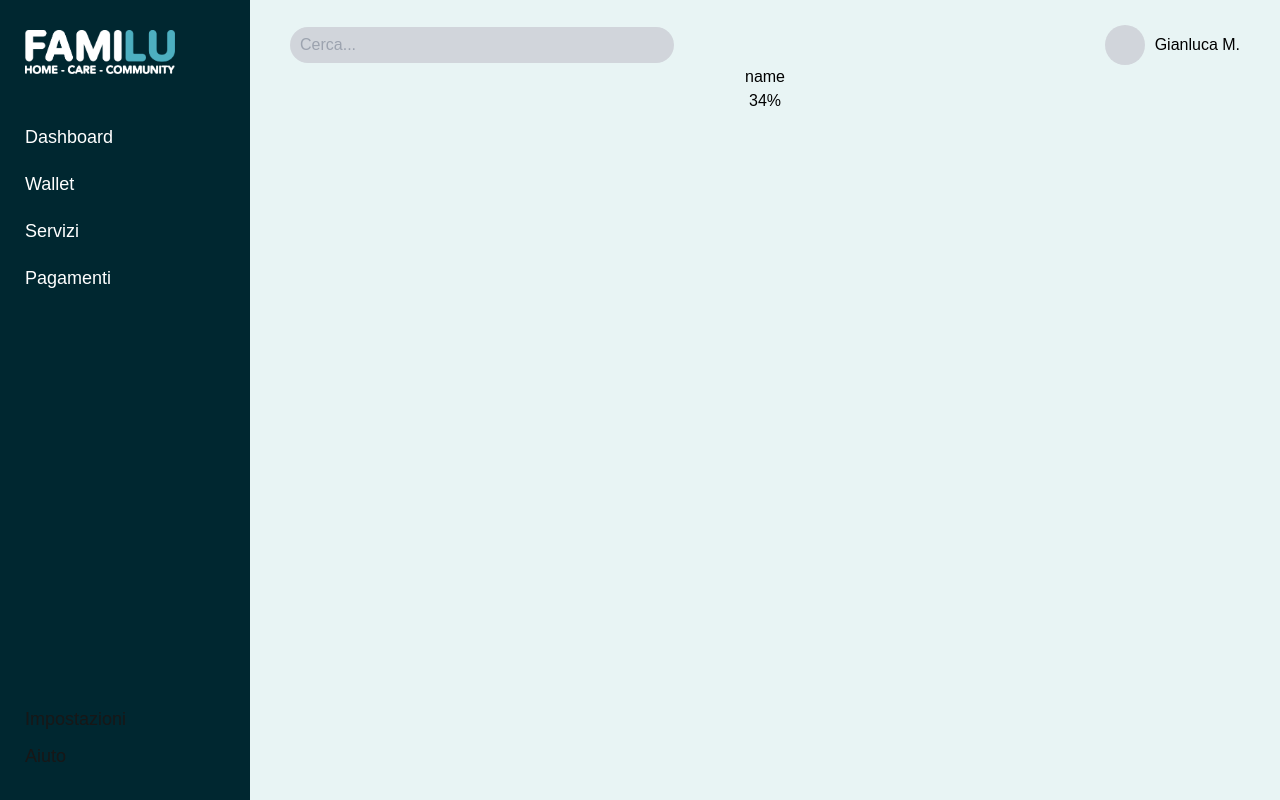
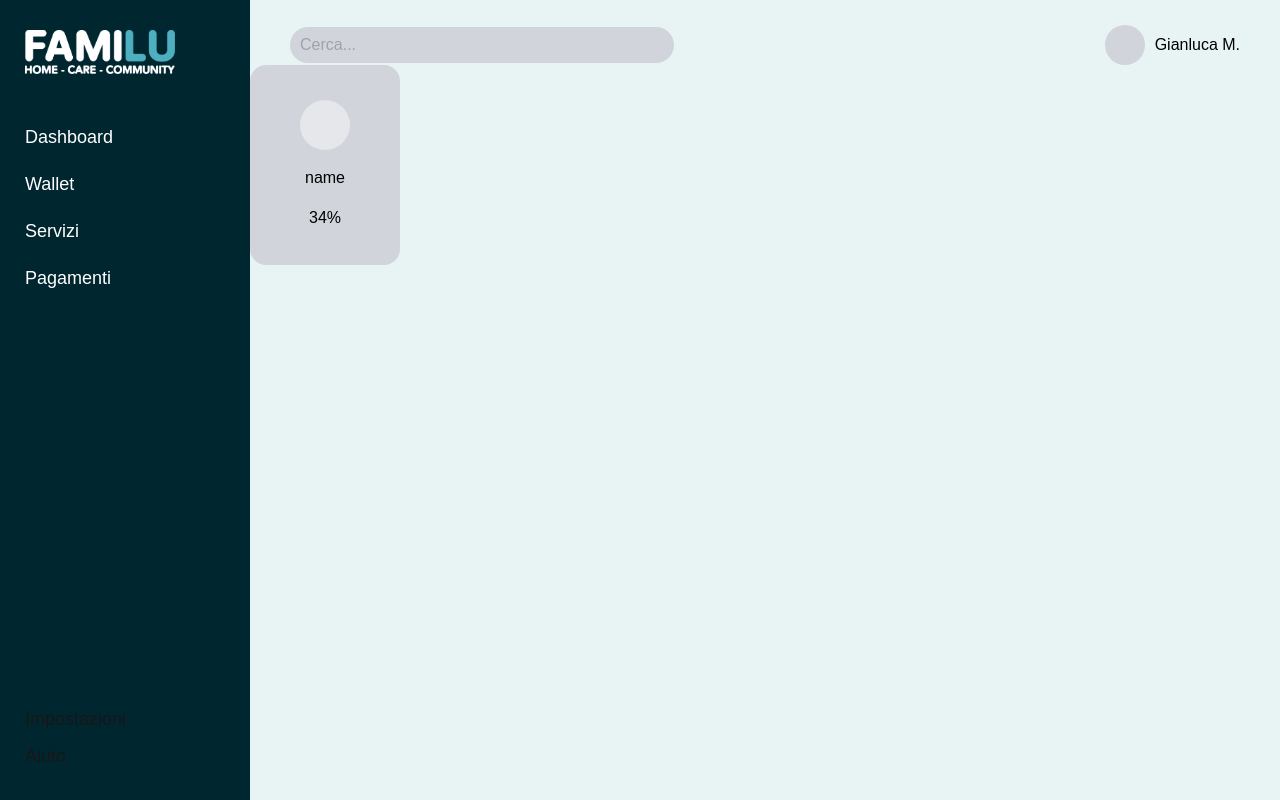
Before and after one commit to alexbusca/familu-frontend, a Next.js app: page / in a window 1280 px wide. Built offline with nearby package versions, Linux system fonts and the light colour scheme.

Commit message:
improved card user-component

```diff
--- a/package.json
+++ b/package.json
@@ -9,12 +9,13 @@
     "lint": "next lint"
   },
   "dependencies": {
+    "autoprefixer": "^10.4.20",
     "next": "15.0.3",
     "react": "19.0.0-rc-66855b96-20241106",
     "react-dom": "19.0.0-rc-66855b96-20241106"
   },
   "devDependencies": {
-    "postcss": "^8",
-    "tailwindcss": "^3.4.14"
+    "postcss": "^8.4.49",
+    "tailwindcss": "^3.4.15"
   }
 }
--- a/src/app/components/user-card.js
+++ b/src/app/components/user-card.js
@@ -3,8 +3,10 @@ import '../styles/user-card.css';
 
 function UserCard() {
     return (
-        <div className="user-card flex flex-col justify-center items-center">
-            <h2 className="text-black">name</h2>
+        <div className="user-card flex flex-col justify-center items-center bg-gray-300
+        gap-4 rounded-2xl">
+            <div className="user-avatar bg-gray-200"></div>
+            <h2 className="text-black" >name</h2>
             <p className="text-black">34%</p>
         </div>
     );
--- a/src/app/pages/Dashboard.js
+++ b/src/app/pages/Dashboard.js
@@ -10,6 +10,7 @@ const Dashboard = () => {
             <Sidebar/>
             <MainHeader/>
             <Matching/>
+
         </div>
     );
 };
--- a/src/app/sections/Matching.js
+++ b/src/app/sections/Matching.js
@@ -1,12 +1,12 @@
 import React from 'react';
 import UserCard from '../components/user-card';
 
-const Matching = () => {
-    return (
-        <section>
-            <UserCard/>
-        </section>
-    );
+function Matching(){
+  return (
+    <div className='Matching'>
+      <UserCard />
+    </div>
+  );
 };
 
 export default Matching;
--- a/src/app/styles/user-card.css
+++ b/src/app/styles/user-card.css
@@ -2,3 +2,13 @@
 @tailwind components;
 @tailwind utilities;
 @tailwind variants;
+
+.user-card{
+  width: 150px;
+  height: 200px;
+}
+.user-avatar{
+    width: 50px;
+    height: 50px;
+    border-radius: 50%;
+}
```
Also changed, not shown: 1 other file (tests, documents, lock files or other folders).
